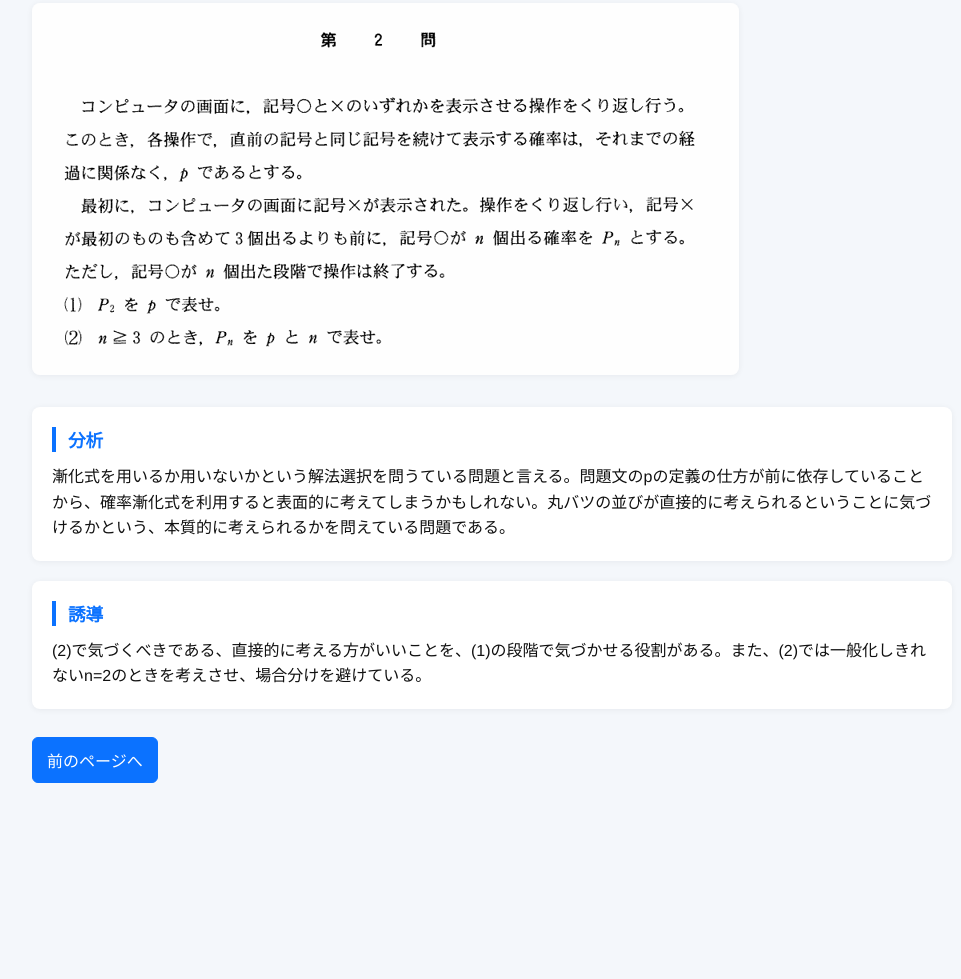
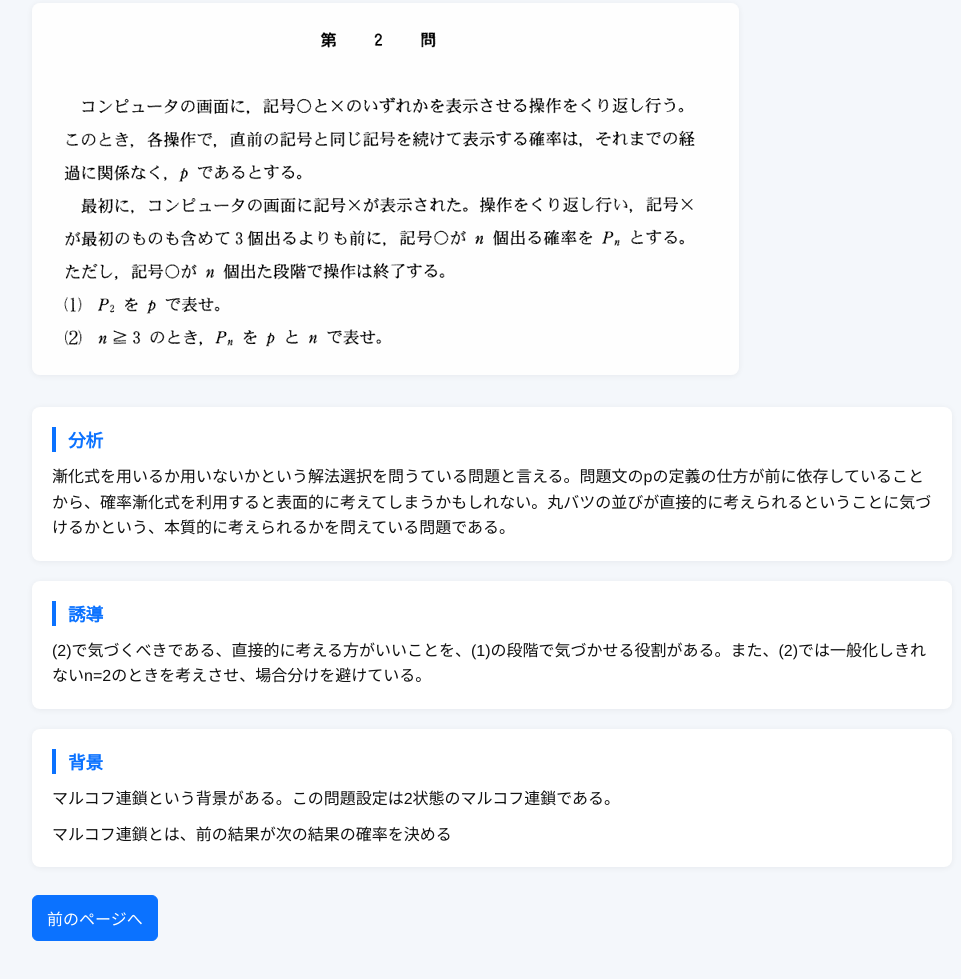
Before and after one commit to xishanben55-dotcom/toudai, a plain HTML site: page 2006/Q2.html in a window 1280 px wide. Shown: the part 127-1106 px from the top of the page, without its empty margins (148-1109 px from the left). Before the commit the page ends 958 px from the top, so only its background shows below. Drawn offline with nearby package versions, Linux system fonts and the light colour scheme.

Commit message:
Update Q2.html

```diff
--- a/2006/Q2.html
+++ b/2006/Q2.html
@@ -53,7 +53,11 @@
       <p>(2)で気づくべきである、直接的に考える方がいいことを、(1)の段階で気づかせる役割がある。また、(2)では一般化しきれないn=2のときを考えさせ、場合分けを避けている。 </p>
     </div>
 
-
+    <div class="section">
+      <h2>背景</h2>
+      <p>マルコフ連鎖という背景がある。この問題設定は2状態のマルコフ連鎖である。 </p>
+      <p>マルコフ連鎖とは、前の結果が次の結果の確率を決める </p>
+    </div>
 
     <div class="actions">
       <a class="btn primary" href="javascript:history.back()">前のページへ</a>
```
